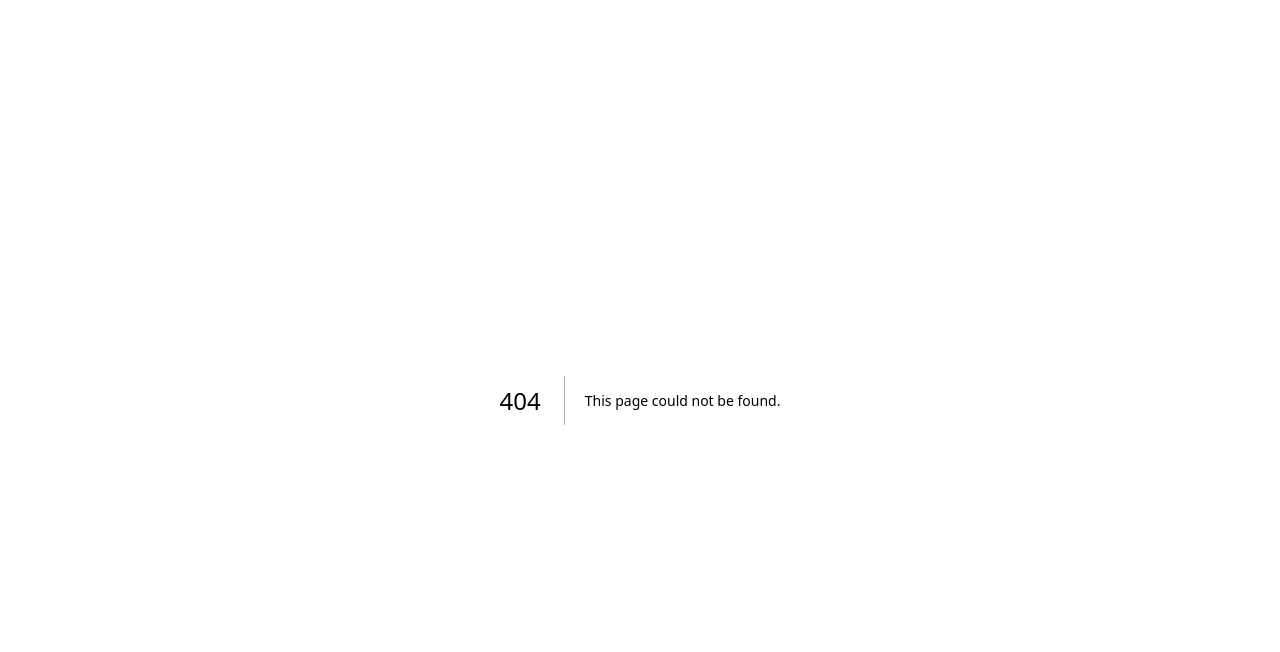
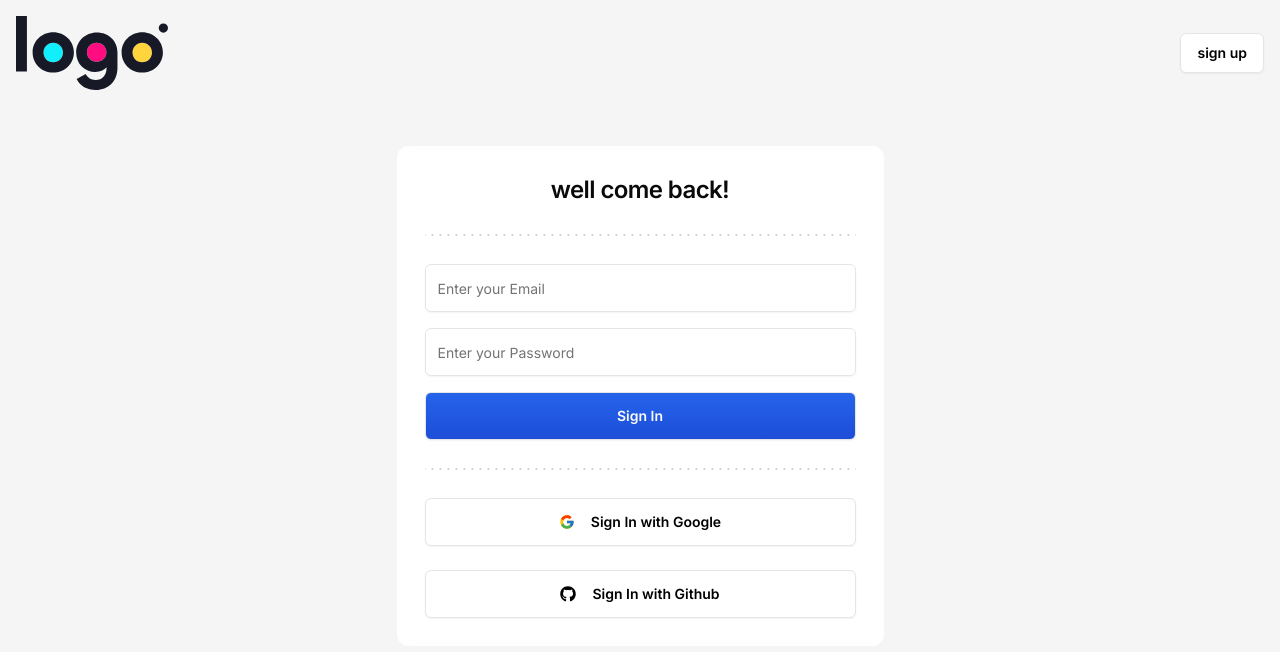
Before and after one commit to parves371/jira-clone, a Next.js app: page /sign-in in a window 1280 px wide. Before the commit this address had no page. Shown: the top 652 px of the page. Built offline with nearby package versions, Linux system fonts and the light colour scheme.

Commit message:
add sign-in card

```diff
--- a/package.json
+++ b/package.json
@@ -31,6 +31,7 @@
     "react-day-picker": "^8.10.1",
     "react-dom": "^18",
     "react-hook-form": "^7.53.1",
+    "react-icons": "^5.3.0",
     "recharts": "^2.13.3",
     "sonner": "^1.7.0",
     "tailwind-merge": "^2.5.4",
--- /dev/null
+++ b/src/app/(auth)/layout.tsx
@@ -0,0 +1,25 @@
+import { Button } from "@/components/ui/button";
+import Image from "next/image";
+import React from "react";
+interface AuthLayoutProps {
+  children: React.ReactNode;
+}
+
+const AuthLayout = ({ children }: AuthLayoutProps) => {
+  return (
+    <main className="bg-neutral-100 min-h-screen ">
+      <div className="max-auto max-w-screen-2xl p-4">
+        <nav className="flex justify-between items-center">
+          <Image src="/logo.svg" width={152} height={56} alt="logo" />
+
+          <Button variant={"secondary"}>sign up</Button>
+        </nav>
+        <div className="flex flex-col items-center justify-center pt-4 md:pt-14">
+          {children}
+        </div>
+      </div>
+    </main>
+  );
+};
+
+export default AuthLayout;
--- /dev/null
+++ b/src/app/(auth)/sign-in/page.tsx
@@ -0,0 +1,8 @@
+"use client";
+import {SignInCard} from "@/features/auth/components/sign-in-card";
+
+const SignInPage = () => {
+  return <SignInCard/>
+};
+
+export default SignInPage;
--- /dev/null
+++ b/src/app/(auth)/sign-up/page.tsx
@@ -0,0 +1,7 @@
+import React from "react";
+
+const SignUpPage = () => {
+  return <div>SignUpPage = </div>;
+};
+
+export default SignUpPage;
--- a/src/app/layout.tsx
+++ b/src/app/layout.tsx
@@ -1,17 +1,12 @@
 import type { Metadata } from "next";
-import localFont from "next/font/local";
+import { Inter } from "next/font/google";
+
+import { cn } from "@/lib/utils";
+
 import "./globals.css";
 
-const geistSans = localFont({
-  src: "./fonts/GeistVF.woff",
-  variable: "--font-geist-sans",
-  weight: "100 900",
-});
-const geistMono = localFont({
-  src: "./fonts/GeistMonoVF.woff",
-  variable: "--font-geist-mono",
-  weight: "100 900",
-});
+
+const inter = Inter({ subsets: ["latin"] });
 
 export const metadata: Metadata = {
   title: "Create Next App",
@@ -25,11 +20,7 @@
 }>) {
   return (
     <html lang="en">
-      <body
-        className={`${geistSans.variable} ${geistMono.variable} antialiased`}
-      >
-        {children}
-      </body>
+      <body className={cn(inter.className, `antialiased min-h-screen`)}>{children}</body>
     </html>
   );
 }
--- a/src/app/page.tsx
+++ b/src/app/page.tsx
@@ -4,7 +4,7 @@
   return (
     <div>
       <Button> Click me  </Button>
-      <Button variant="destructive"> destructive  </Button>
+      <Button variant="destructive"> destructive </Button>
       <Button variant="outline"> outline  </Button>
       <Button variant="secondary"> secondary  </Button>
       <Button variant="ghost"> ghost </Button>
--- /dev/null
+++ b/src/components/dotted-separator.tsx
@@ -0,0 +1,46 @@
+import { cn } from "@/lib/utils";
+
+interface DottedSeparatorProps {
+  className?: string;
+  color?: string;
+  height?: string;
+  dotSize?: string;
+  gapsize?: string;
+  direction?: "horizontal" | "vertical";
+}
+
+export const DottedSeparator = ({
+  className,
+  color = "#d4d4d8",
+  height = "2px",
+  dotSize = "2px",
+  gapsize = "6px",
+  direction = "horizontal",
+}: DottedSeparatorProps) => {
+  const ishorizontal = direction === "horizontal";
+
+  return (
+    <div
+      className={cn(
+        ishorizontal
+          ? "w-full flex items-center"
+          : "h-full flex flex-col items-center",
+        className
+      )}
+    >
+      <div
+        className={ishorizontal ? "flex-grow" : "flex-grow-0"}
+        style={{
+          width: ishorizontal ? "100%" : height,
+          height: ishorizontal ? height : "100%",
+          backgroundImage: `radial-gradient(circle, ${color} 25%, transparent 25%)`,
+          backgroundSize: ishorizontal
+            ? `${parseInt(dotSize) + parseInt(gapsize)}px ${height}`
+            : `${height} ${parseInt(dotSize) + parseInt(gapsize)}px`,
+          backgroundRepeat: ishorizontal ? "repeat-x" : "repeat-y",
+          backgroundPosition: "center",
+        }}
+      />
+    </div>
+  );
+};
--- /dev/null
+++ b/src/features/auth/components/sign-in-card.tsx
@@ -0,0 +1,68 @@
+import { FcGoogle } from "react-icons/fc";
+import { FaGithub } from "react-icons/fa";
+import { DottedSeparator } from "@/components/dotted-separator";
+import { Button } from "@/components/ui/button";
+import { Card, CardContent, CardHeader, CardTitle } from "@/components/ui/card";
+import { Input } from "@/components/ui/input";
+import React from "react";
+
+export const SignInCard = () => {
+  return (
+    <Card className="w-full h-full md:w-[487px] border-none shadow-none">
+      <CardHeader className="flex justyfy-center items-center text-center p-7">
+        <CardTitle className="text-2xl">well come back!</CardTitle>
+      </CardHeader>
+      <div className="px-7">
+        <DottedSeparator />
+      </div>
+      <CardContent className="p-7">
+        <form className="space-y-4">
+          <Input
+            required
+            type="email"
+            placeholder="Enter your Email"
+            value={""}
+            onChange={() => {}}
+            disabled={false}
+          />
+          <Input
+            required
+            type="password"
+            placeholder="Enter your Password"
+            value={""}
+            onChange={() => {}}
+            disabled={false}
+            min={8}
+            max={256}
+          />
+          <Button disabled={false} size={"lg"} className="w-full">
+            Sign In
+          </Button>
+        </form>
+      </CardContent>
+      <div className="px-7">
+        <DottedSeparator />
+      </div>
+      <CardContent className="p-7 flex flex-col gap-y-6">
+        <Button
+          variant={"secondary"}
+          size={"lg"}
+          className="w-full"
+          disabled={false}
+        >
+          <FcGoogle className="mr-2 size-5" />
+          <span>Sign In with Google</span>
+        </Button>
+        <Button
+          variant={"secondary"}
+          size={"lg"}
+          className="w-full"
+          disabled={false}
+        >
+          <FaGithub className="mr-2 size-5" />
+          <span>Sign In with Github</span>
+        </Button>
+      </CardContent>
+    </Card>
+  );
+};
```
Also changed, not shown: public/logo.svg (added), 1 other file (tests, documents, lock files or other folders).
